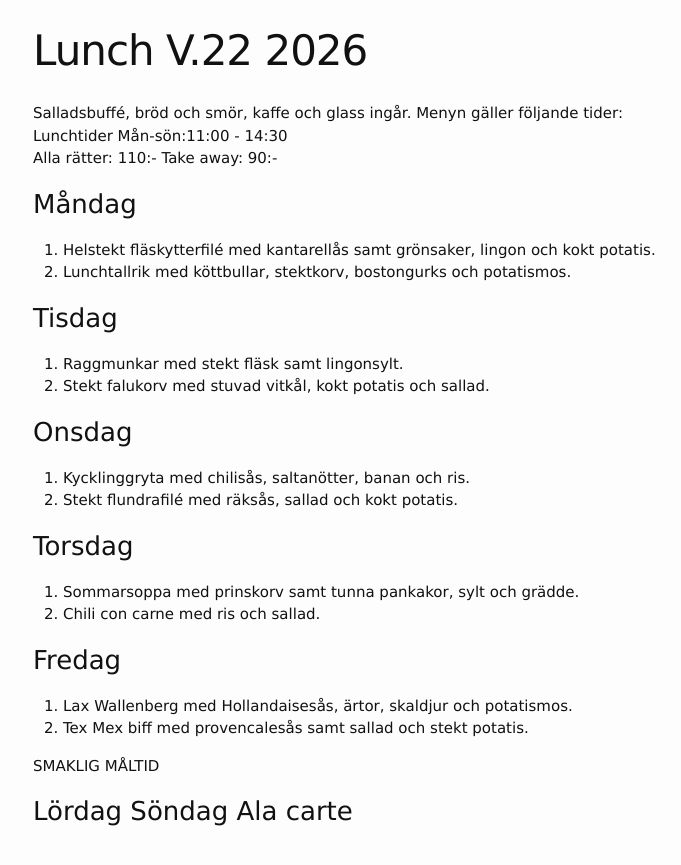
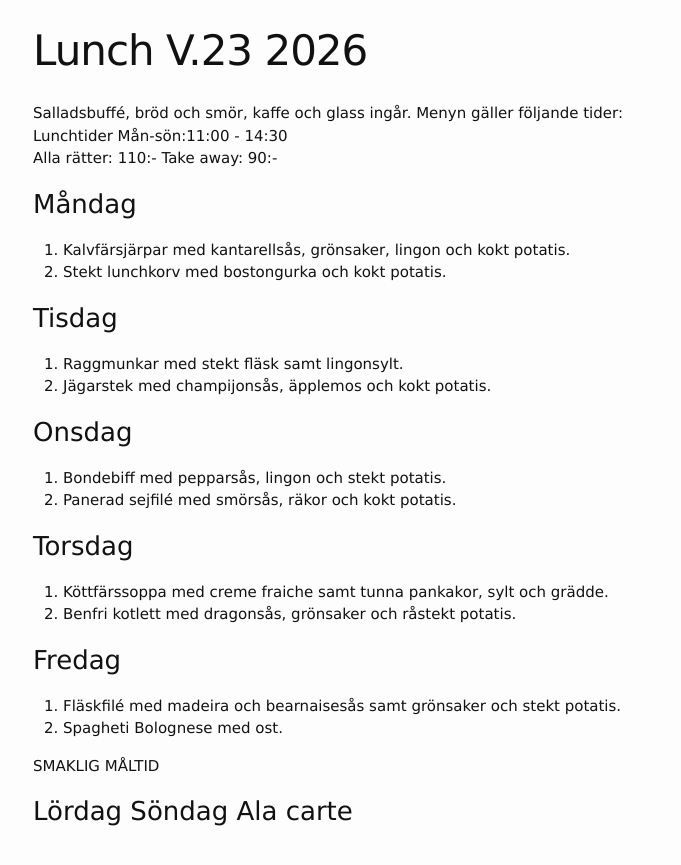
Before and after one commit to FarInn62/farinn62.github.io, a Jekyll site: the page built from lunch.md, in a window 1280 px wide. Shown: the top 865 px of the page, without its empty margins (237-918 px from the left). Built offline with Jekyll 4.4.1, drawn with Linux system fonts in a browser that asks for light colours.

Commit message:
Revise lunch menu to version 23
Updated lunch menu for version 23, 2026 with new dishes for each day.

```diff
--- a/lunch.md
+++ b/lunch.md
@@ -1,6 +1,6 @@
 ---
 layout: foodmenu
-title: Lunch V.22 2026
+title: Lunch V.23 2026
 permalink: /lunch/
 published: true
 ---
@@ -11,28 +11,28 @@ Alla rätter: 110:- Take away: 90:-
 
 ### Måndag
 
-1. Helstekt fläskytterfilé med kantarellås samt grönsaker, lingon och kokt potatis.
-2. Lunchtallrik med köttbullar, stektkorv, bostongurks och potatismos.
+1. Kalvfärsjärpar med kantarellsås, grönsaker, lingon och kokt potatis.
+2. Stekt lunchkorv med bostongurka och kokt potatis.
 
 ### Tisdag
 
 1. Raggmunkar med stekt fläsk samt lingonsylt.
-2. Stekt falukorv med stuvad vitkål, kokt potatis och sallad.
+2. Jägarstek med champijonsås, äpplemos och kokt potatis.
 
 ### Onsdag
 
-1. Kycklinggryta med chilisås, saltanötter, banan och ris.
-2. Stekt flundrafilé med räksås, sallad och kokt potatis.
+1. Bondebiff med pepparsås, lingon och stekt potatis.
+2. Panerad sejfilé med smörsås, räkor och kokt potatis.
 
 ### Torsdag
 
-1.  Sommarsoppa med prinskorv samt tunna pankakor, sylt och grädde.
-2.  Chili con carne med ris och sallad.
+1.  Köttfärssoppa med creme fraiche samt tunna pankakor, sylt och grädde.
+2.  Benfri kotlett med dragonsås, grönsaker och råstekt potatis.
 
 ### Fredag
 
-1. Lax Wallenberg med Hollandaisesås, ärtor, skaldjur och potatismos.
-2. Tex Mex biff med provencalesås samt sallad och stekt potatis.
+1. Fläskfilé med madeira och bearnaisesås samt grönsaker och stekt potatis.
+2. Spagheti Bolognese med ost.
 
 SMAKLIG MÅLTID
 
```
